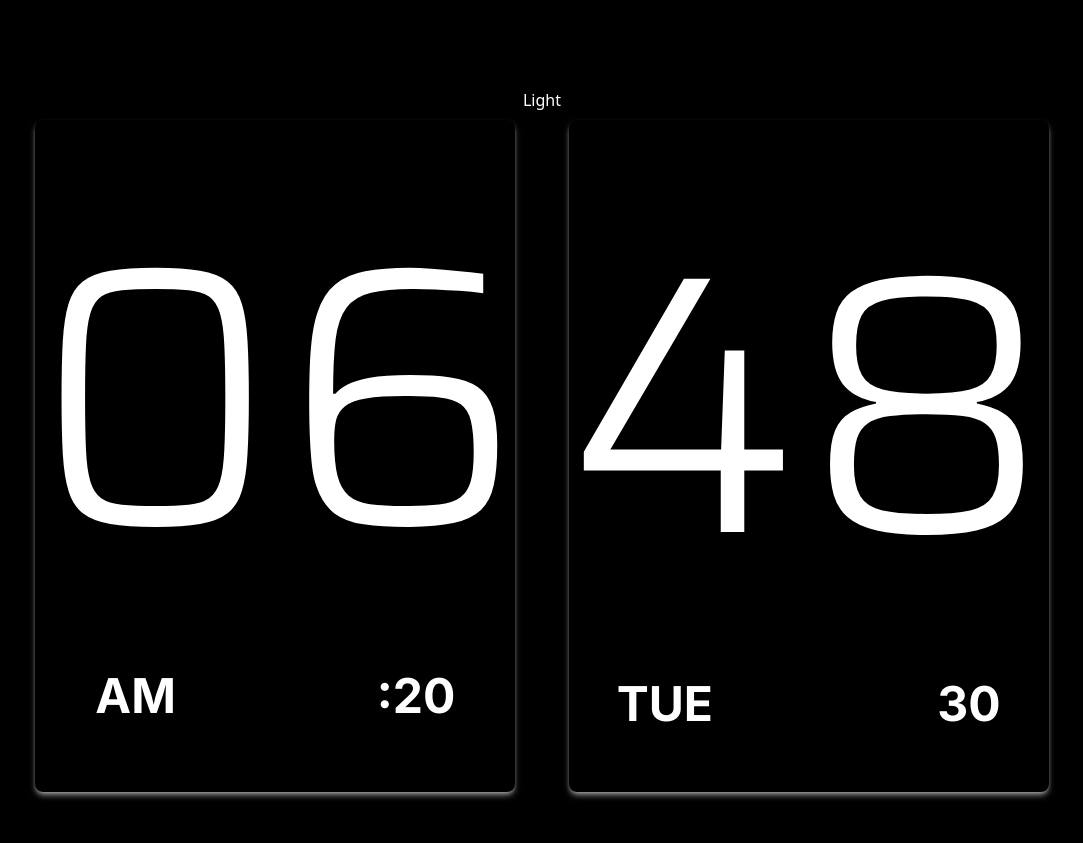
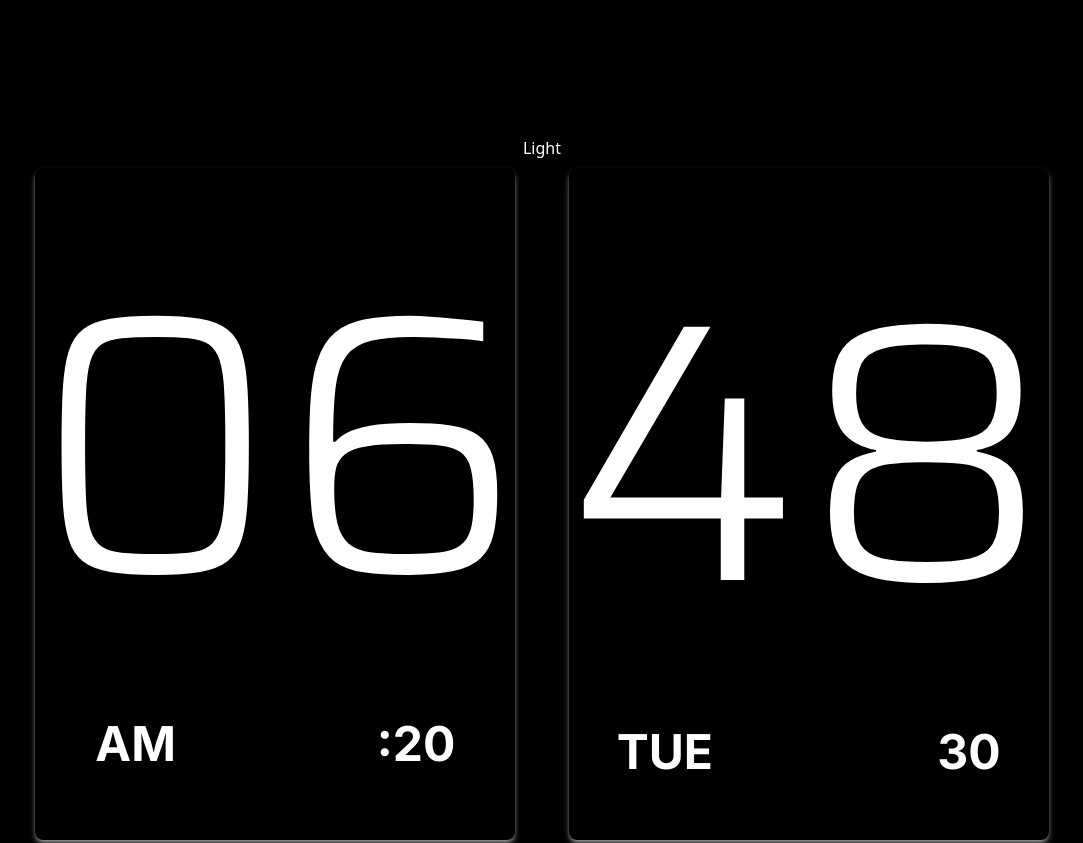
Before and after one commit to YUGE0/Clock, a React (Vite) app: page / in a window 1280 px wide. Shown: the top 843 px of the page, without its empty margins (98-1181 px from the left). Built offline with nearby package versions, Linux system fonts and the light colour scheme.

Commit message:
Padding Change

```diff
--- a/src/App.jsx
+++ b/src/App.jsx
@@ -8,7 +8,7 @@ import Nav from './Nav'
 function App() {
 
   return (
-    <div className="px-20 py-32 sm:py-52 md:py-46 xl:py-20 dark:bg-black h-full">
+    <div className="px-20 py-32 sm:pb-52 md:pb-46 xl:pb-20 dark:bg-black h-full">
       <div>
         <Nav />
       </div>
```
